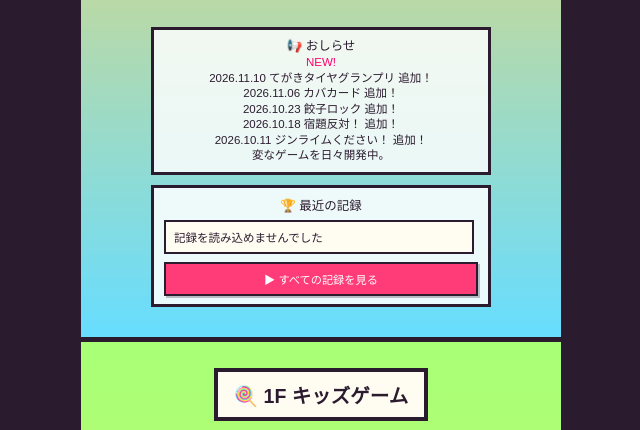
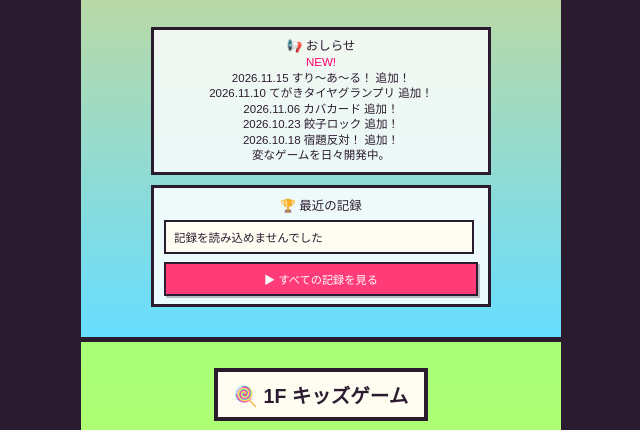
Before and after one commit to afoolhippo/home, a plain HTML site: page index.html in a window 1280 px wide. Shown: the part 1201-1631 px from the top of the page, without its empty margins (319-959 px from the left). Drawn offline with nearby package versions, Linux system fonts and the light colour scheme; no server answers; a web font is replaced by a local one.

Commit message:
Add files via upload

```diff
--- a/index.html
+++ b/index.html
@@ -211,11 +211,11 @@
           <span class="news-new">
             NEW!
           </span><br>
+          2026.11.15 すり～あ～る！ 追加！<br>
           2026.11.10 てがきタイヤグランプリ 追加！<br>
           2026.11.06 カバカード 追加！<br>
           2026.10.23 餃子ロック 追加！<br>
           2026.10.18 宿題反対！ 追加！<br>
-          2026.10.11 ジンライムください！ 追加！<br>
           変なゲームを日々開発中。
 
         </div>
```
